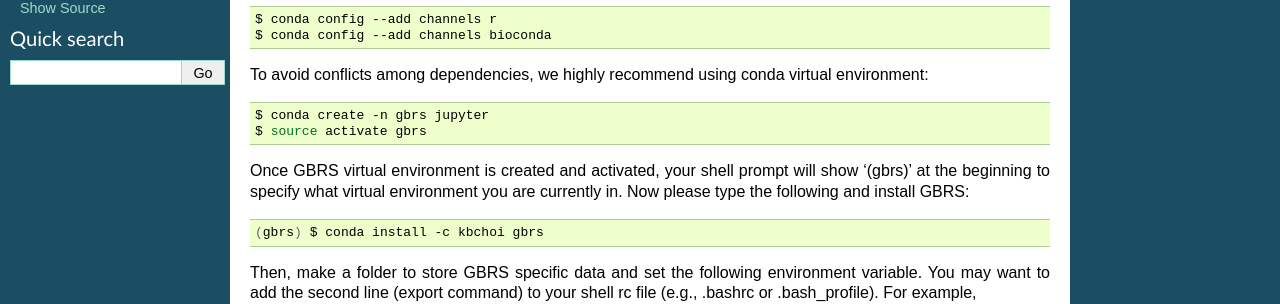
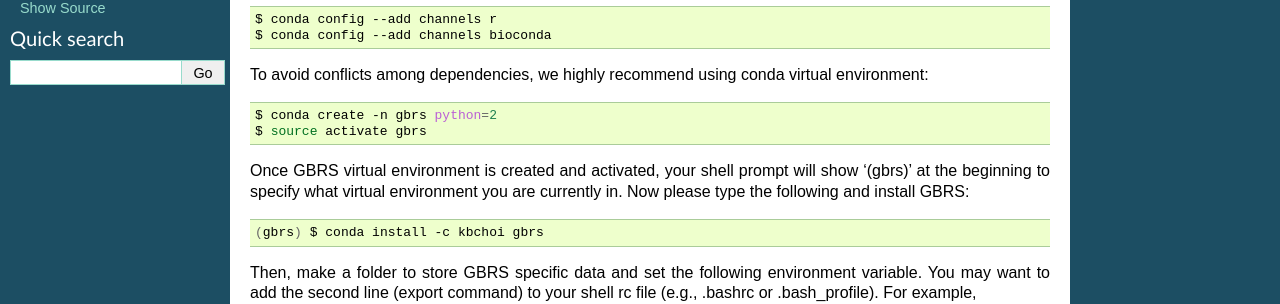
Before and after one commit to churchill-lab/gbrs, a Sphinx documentation site: the page built from docs/installation.rst, in a window 1280 px wide. Shown: the part 185-489 px from the top of the page. Built offline with Sphinx 7.4.7, drawn with Linux system fonts in a browser that asks for light colours.

Commit message:
Improved installation tutorial

```diff
--- a/docs/installation.rst
+++ b/docs/installation.rst
@@ -11,7 +11,7 @@
 
 To avoid conflicts among dependencies, we highly recommend using conda virtual environment::
 
-    $ conda create -n gbrs jupyter
+    $ conda create -n gbrs python=2
     $ source activate gbrs
 
 Once GBRS virtual environment is created and activated, your shell prompt will show '(gbrs)' at the beginning to specify what virtual environment you are currently in. Now please type the following and install GBRS::
```
